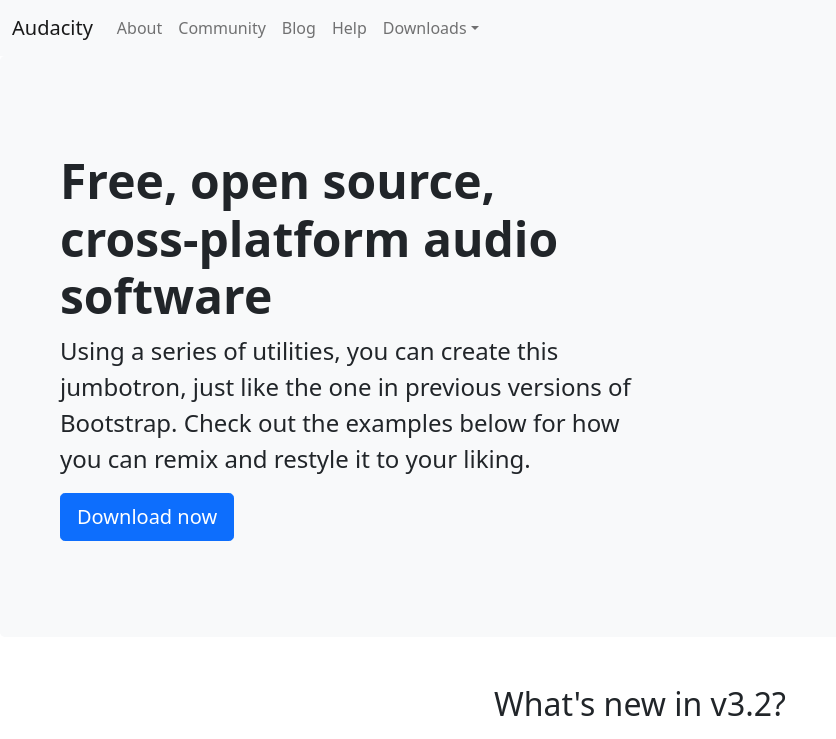
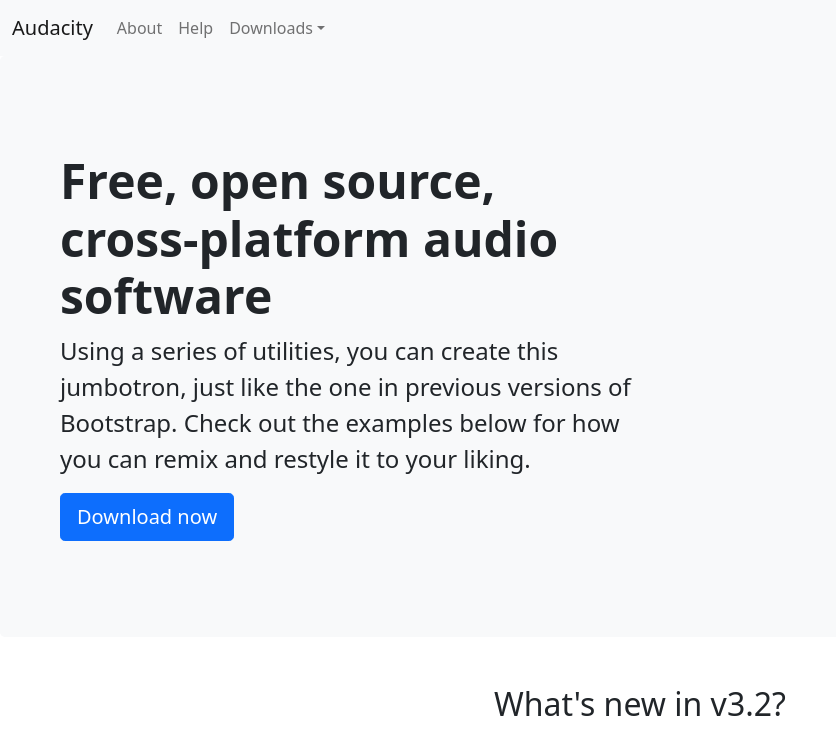
Before and after one commit to DilsonsPickles/audacity-website-jekyll, a Jekyll site: the page built from index.html, in a window 1280 px wide. Shown: the top 739 px of the page, without its empty margins (0-836 px from the left). Built offline with Jekyll 4.4.1, drawn with Linux system fonts in a browser that asks for light colours; grey boxes are pictures that could not be loaded.

Commit message:
Point help link to audacit manual and remove non-mvp page links

```diff
--- a/_includes/components/navbar.html
+++ b/_includes/components/navbar.html
@@ -18,13 +18,7 @@
             <a class="nav-link" href="/about">About</a>
           </li>
           <li class="nav-item">
-            <a class="nav-link" href="/community">Community</a>
-          </li>
-          <li>
-            <a class="nav-link" href="/blog">Blog</a>
-          </li>
-          <li class="nav-item">
-            <a class="nav-link" href="/help">Help</a>
+            <a class="nav-link" href="https://support.audacityteam.org" target="blank">Help</a>
           </li>
           <li class="nav-item dropdown">
             <a class="nav-link dropdown-toggle" data-bs-toggle="dropdown" href="" role="button" aria-expanded="false">Downloads</a>
```
